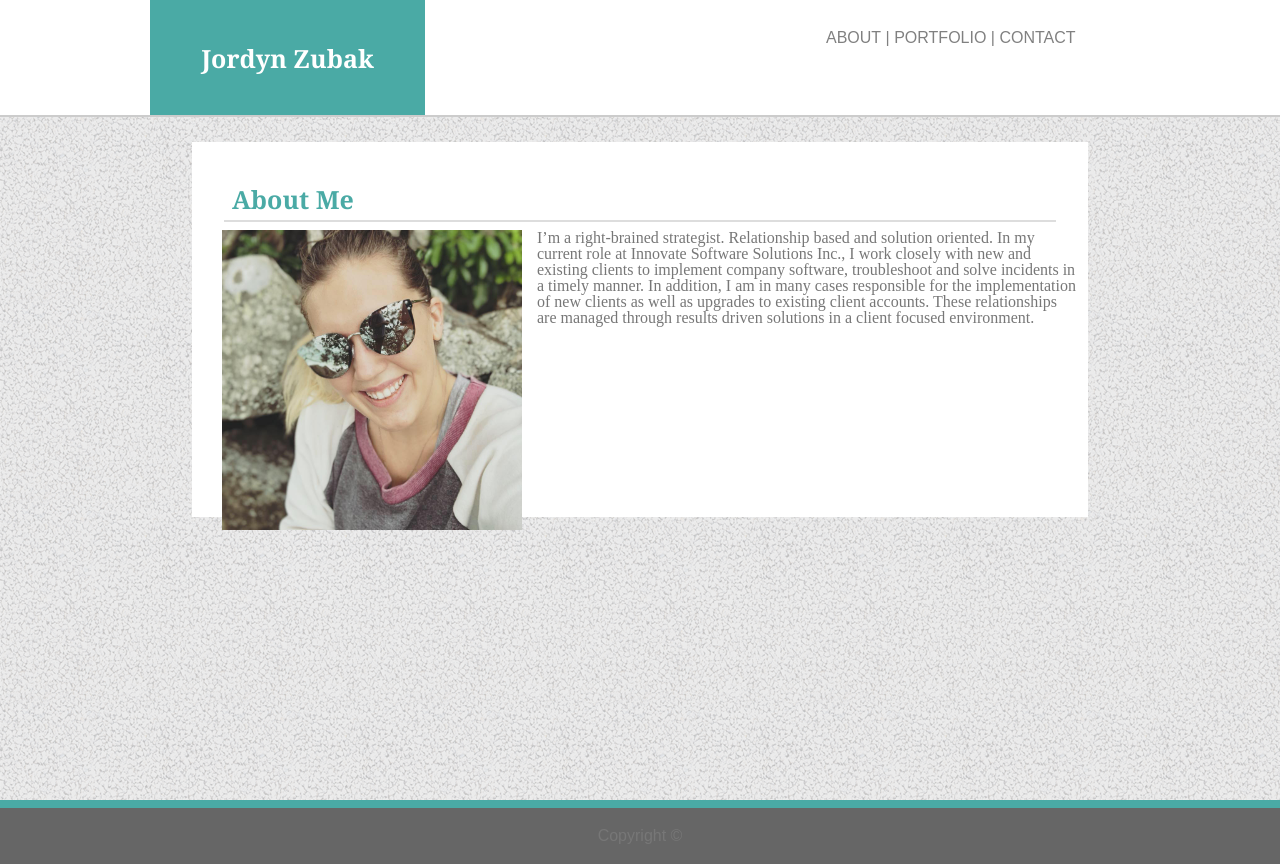
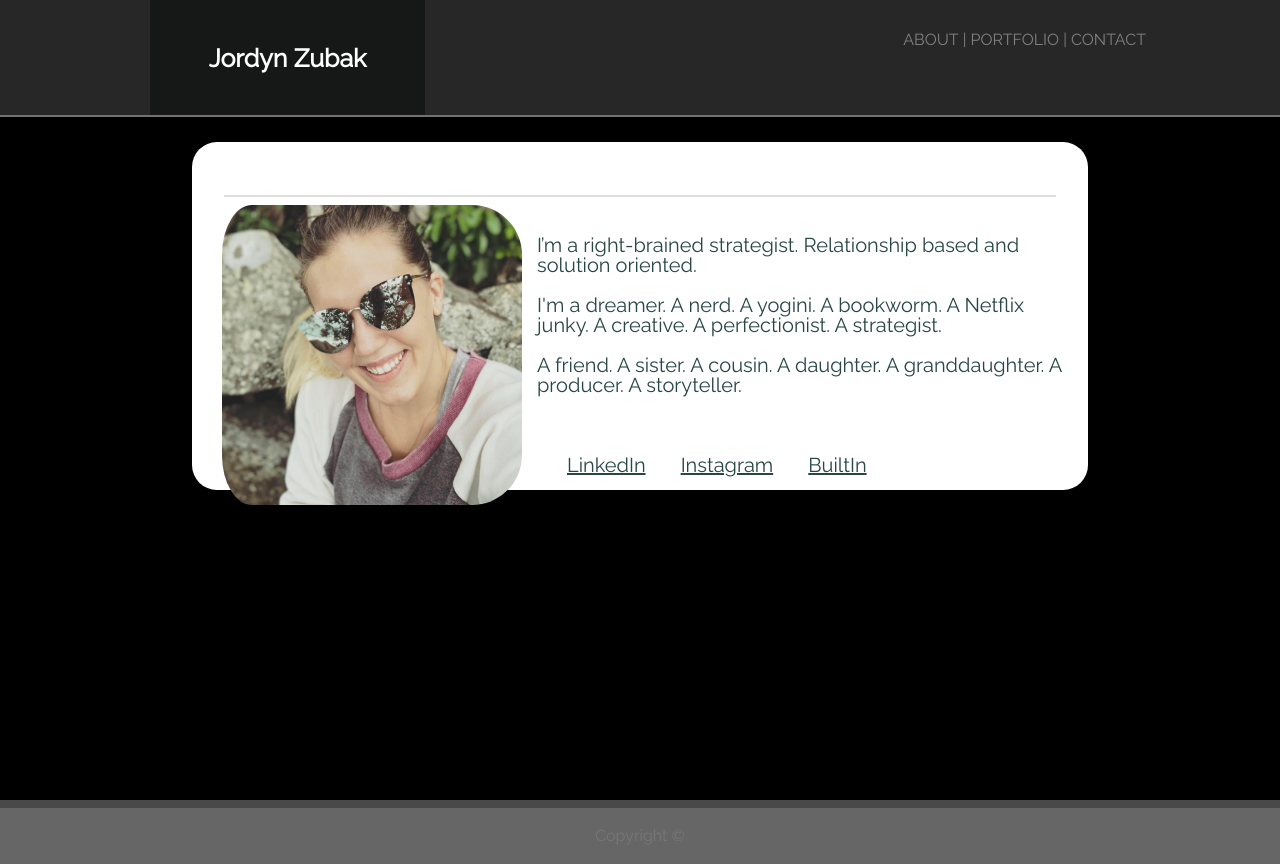
Before and after one commit to jzubak/jzubak.github.io, a plain HTML site: page index.html in a window 1280 px wide. Drawn offline with Linux system fonts and the light colour scheme.

Commit message:
lots of changes

```diff
--- a/index.css
+++ b/index.css
@@ -6,7 +6,8 @@ html{
 body{
     height: 100%;
     margin: 0;
-    background-image: url('assets/images/gravel/gravel.png');
+    background-color: black;
+    /* background-image: url('assets/images/gravel/gravel.png'); */
 }
 
 .wrapper {
@@ -22,6 +23,7 @@ body{
 
 .div1{
     display: flex;
+    border-radius: 25px;
     background-color: #ffffff;
     border-bottom-width: 15px;
     border-color: #cccccc;
@@ -34,7 +36,7 @@ body{
     padding: 0px 100px 0px 150px;
     margin-left: 0;
     width: 100%;
-    max-width:960px;
+    background: rgb(39, 39, 39);
 }
 h1 {
     float: left;
@@ -43,19 +45,29 @@ h1 {
     padding: .5em .5em .5em .5em;
     width: 100%;
     margin:0;
-    font-family: 'Georgia', Times, Times New Roman, serif;
+    font-family: 'Raleway', sans-serif;
     font-size : 25px;
     font-weight: bold;
     line-height: 90px;
     color : #ffffff;
     text-align: center;
-    background-color: #4aaaa5;
+    background-color: #161818;
     /* border: 2px solid #cccccc; */
 }
 
+.bio{
+    font-family: 'Raleway', sans-serif;
+    font-size : 20px;
+    /* font-weight: bold; */
+    color : #274644;
+    border: 2px;
+    padding-top: 30px;
+    padding-left: 30px;
+    border-color:#292525;
+}
 .navkeys{
     float: right;
-    font-family: 'Arial', 'Helvetica Neue', Helvetica, sans-serif;
+    font-family: 'Raleway', sans-serif;
     color: rgb(207, 203, 203);
     text-align: center;
     padding-right: 15px;
@@ -77,7 +89,7 @@ h1 {
     padding: 0;
     margin: 0;
     text-transform: uppercase;
-    color: #265754;
+    color: #c7caca;
     text-decoration: none;
 }
 
@@ -86,7 +98,7 @@ h1 {
     padding: 0;
     margin: 0;
     text-transform: uppercase;
-    color: #4aaaa5;
+    color: #949494;
     text-decoration: none;
 }
 
@@ -104,27 +116,23 @@ ul {
     width: 100%;
     margin:0;
     padding:0;
-    background-color:#cccccc;
+    background-color:#747171;
     border: none;
 }
 
-/* .div2{
-    padding: 0px 100px 0px 100px;
-} */
 h2 {
-    font-family:'Georgia', Times, Times New Roman, serif;
-    font-size : 25px;
+    font-family: 'Raleway', sans-serif;
+    font-size : 30px;
     font-weight: bold;
-    color : #4aaaa5;
+    color : #274644;
     border: 2px;
     padding-top: 30px;
     padding-left: 30px;
-    border-color:#dddddd;
+    border-color:#292525;
 }
 
 .div3 {
-    /* width: 960px;
-    height: relative; */
+    border-radius: 25px;
     background: #ffffff;
     margin-top: 25px;
     margin-left: 15%;
@@ -136,10 +144,11 @@ h2 {
 }
 
 .img1{
+    border-radius: 50px;
     position: relative;
     float: left;
     height: 200px;
-    width: 200px;
+    max-width: 200px;
     padding-left: 20px;
     margin-right: 15px;
 }
@@ -165,13 +174,13 @@ p{
     width: 100%;
     padding-left: 0;
     align-content: center;
-    color: #4aaaa5;
+    color: #464747;
     z-index: 1;
 }
 
 footer {
-    border-top: 8px solid #4aaaa5;
-    font-family: 'Arial', 'Helvetica Neue', Helvetica, sans-serif;
+    border-top: 8px solid #494949;
+    font-family: 'Raleway', sans-serif;
     margin: 0;
     color: #777777;
     background-color: #666666;
--- a/index.html
+++ b/index.html
@@ -6,6 +6,7 @@
     <title>Jordyn Zubak Portfolio</title>
     <link rel="stylesheet" type="text/css" href="reset.css">
     <link rel="stylesheet" type="text/css" href="index.css">
+    <link href="https://fonts.googleapis.com/css?family=Raleway" rel="stylesheet">
 </head>
 
 <body>
@@ -28,23 +29,22 @@
                 <hr class='hr1'>
             </header>
             <div class="div3">
-                <h2>About Me</h2>
+                <h2></h2>
                 <div>
                     <hr class="hr2">
                     <img class='img1' src="assets\images\Headshot.jpg" alt="Jordyn Headshot"></div>
-                <p>
-                    I’m a right-brained strategist. Relationship based and solution oriented. In my current role at Innovate Software Solutions Inc., I work closely with new and existing clients to implement company software, troubleshoot and solve incidents in a timely manner. In addition, I am in many cases responsible for the implementation of new clients as well as upgrades to existing client accounts. These relationships are managed through results driven solutions in a client focused environment.
+                <p class="bio">
+                    I’m a right-brained strategist. Relationship based and solution oriented.
                     <br><br>
-
+                    I'm a dreamer. A nerd. A yogini. A bookworm. A Netflix junky. A creative. A perfectionist. A strategist.
                     <br><br>
-
+                    A friend. A sister. A cousin. A daughter. A granddaughter. A producer. A storyteller.
+                   <br><br>
+                    <!-- Portland neutra vape, officia street art drinking vinegar mumblecore duis VHS aute everyday carry palo santo hell of iPhone. Hashtag ipsum occupy raw denim umami semiotics single-origin coffee. Man bun coloring book cornhole normcore messenger bag. Selfies pickled master cleanse leggings truffaut before they sold out. PBR&B do salvia dolore taiyaki vice. -->
                     <br><br>
-
-                    <br><br>
-
-                    <br><br>
-
-                    <br><br>
+                    <a href="https://www.linkedin.com/in/jordyn-zubak-53461245/" target="_blank" class="bio">LinkedIn</a>
+                    <a href="https://www.instagram.com/jay_gee_zee/" target="_blank" class="bio">Instagram</a>
+                    <a href="https://www.builtinnyc.com/member/jzubak81/74196" target="_blank" class="bio">BuiltIn</a>
 
                 </p>
             </div>
```
Also changed, not shown: contact.html (+1 -0 lines), portfolio.html (+1 -0 lines).
